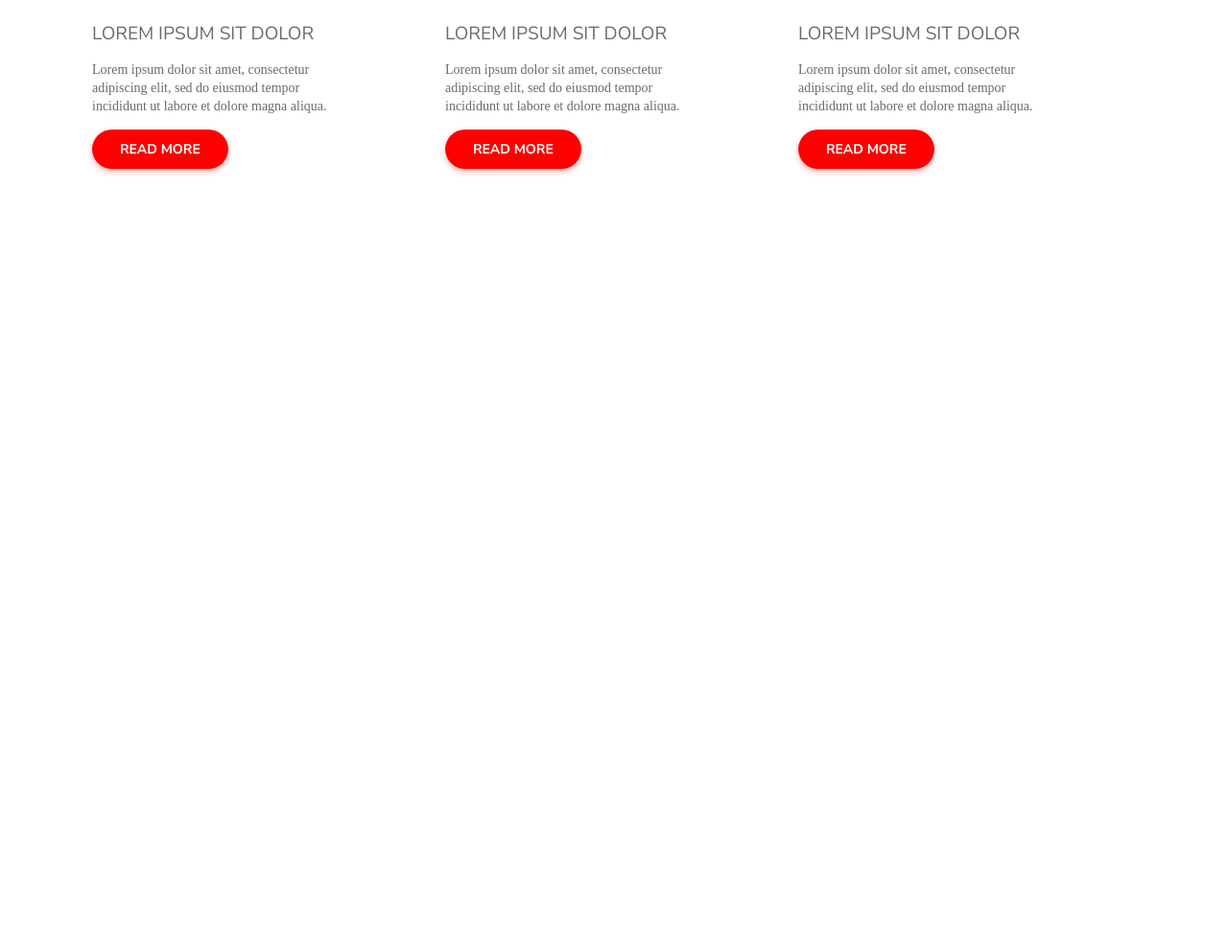
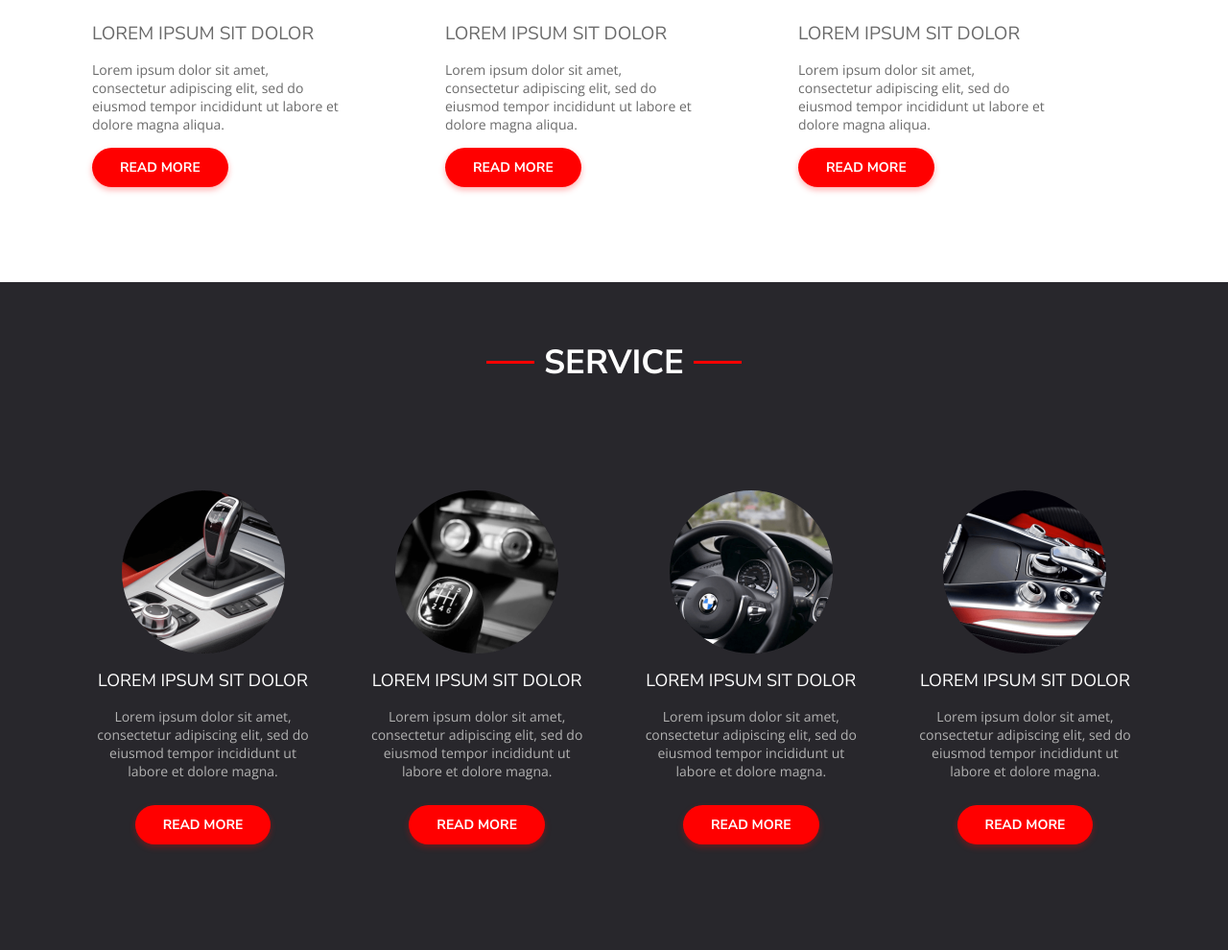
Before and after one commit to Widsky/CarSharing, a plain HTML site: page index.html in a window 1280 px wide. Shown: the part 1183-2173 px from the top of the page at 96% size. Before the commit the page ends 1458 px from the top, so only its background shows below. Drawn offline with nearby package versions, Linux system fonts and the light colour scheme.

Commit message:
Add SERVICE section

```diff
--- a/css/style.css
+++ b/css/style.css
@@ -201,6 +201,7 @@
     margin-bottom: 35px;
     display: flex;
     align-items: center;
+    justify-content: center;
 }
 
 .blog-title::before {
@@ -260,9 +261,10 @@
     font-weight: 300;
     max-width: 260px;
     margin-bottom: 26px;
+    font-family: var(--font2);
 }
 
-.main-article-btn {
+.article-btn {
     padding: 11px 29px;
     color: var(--color1);
     text-decoration: none;
@@ -274,8 +276,85 @@
     font-weight: bold;
     box-shadow: 0px 3px 6px #FF00004D;
     border-radius: 40px;
-
 }
 
 
 /***********************SERVICE***********************/
+
+.service {
+    background-color: var(--color10);
+    padding-bottom: 110px;
+}
+
+.service__container {
+    display: flex;
+    justify-content: space-between;
+}
+
+.service-title {
+    padding-top: 60px;
+    margin-bottom: 35px;
+    display: flex;
+    align-items: center;
+    justify-content: center;
+}
+
+.service-title::before {
+    content: "";
+    width: 50px;
+    height: 3px;
+    background-color: var(--color5);
+}
+
+.service-title::after {
+    content: "";
+    width: 50px;
+    height: 3px;
+    background-color: var(--color5);
+}
+
+.service-title1 {
+    color: var(--color1);
+    font-size: 35px;
+    line-height: 47px;
+    font-weight: bold;
+    font-family: var(--font1);
+    padding: 0 10px;
+}
+
+.service-article {
+    max-width: 231px;
+    display: flex;
+    flex-direction: column;
+    align-items: center;
+    margin-top: 75px;
+}
+
+.service-article-photo {
+    width: 170px;
+    height: 170px;
+    margin-bottom: 15px;
+}
+
+.service-photo-img {
+    width: 100%;
+}
+
+.service-article-title {
+    font-size: 18px;
+    line-height: 26px;
+    color: var(--color1);
+    font-weight: normal;
+    font-family: var(--font1);
+    margin-bottom: 15px;
+}
+
+.service-article-text {
+    font-size: 14px;
+    line-height: 19px;
+    color: var(--color11);
+    font-weight: normal;
+    font-family: var(--font2);
+    margin-bottom: 26px;
+    text-align: center;
+}
--- a/index.html
+++ b/index.html
@@ -59,7 +59,7 @@
     </header>
 
     <main class="main">
-        <div class="blog-title">
+        <div class="blog-title container">
             <span class="blog-title1">BLOG</span>
         </div>
 
@@ -76,7 +76,7 @@
                     sed do eiusmod tempor incididunt ut labore et dolore magna aliqua.
                 </p>
 
-                <a href="#" class="main-article-btn">Read more</a>
+                <a href="#" class="article-btn">Read more</a>
             </article>
 
             <article class="main-article">
@@ -91,7 +91,7 @@
                     sed do eiusmod tempor incididunt ut labore et dolore magna aliqua.
                 </p>
 
-                <a href="#" class="main-article-btn">Read more</a>
+                <a href="#" class="article-btn">Read more</a>
             </article>
 
             <article class="main-article">
@@ -106,10 +106,77 @@
                     sed do eiusmod tempor incididunt ut labore et dolore magna aliqua.
                 </p>
 
-                <a href="#" class="main-article-btn">Read more</a>
+                <a href="#" class="article-btn">Read more</a>
+            </article>
+        </div>
+    </main>
+
+    <section class="service">
+        <div class="service-title container">
+            <span class="service-title1">SERVICE</span>
+        </div>
+
+        <div class="container service__container">
+            <article class="service-article">
+                <div class="service-article-photo">
+                    <img src="images/mini1.png" class="service-photo-img">
+                </div>
+
+                <p class="service-article-title">LOREM IPSUM SIT DOLOR</p>
+
+                <p class="service-article-text">
+                    Lorem ipsum dolor sit amet, consectetur adipiscing elit,
+                    sed do eiusmod tempor incididunt ut labore et dolore magna.
+                </p>
+
+                <a href="#" class="article-btn">Read more</a>
             </article>
 
+            <article class="service-article">
+                <div class="service-article-photo">
+                    <img src="images/mini2.png" class="service-photo-img">
+                </div>
+
+                <p class="service-article-title">LOREM IPSUM SIT DOLOR</p>
+
+                <p class="service-article-text">
+                    Lorem ipsum dolor sit amet, consectetur adipiscing elit,
+                    sed do eiusmod tempor incididunt ut labore et dolore magna.
+                </p>
+
+                <a href="#" class="article-btn">Read more</a>
+            </article>
+
+            <article class="service-article">
+                <div class="service-article-photo">
+                    <img src="images/mini3.png" class="service-photo-img">
+                </div>
+
+                <p class="service-article-title">LOREM IPSUM SIT DOLOR</p>
+
+                <p class="service-article-text">
+                    Lorem ipsum dolor sit amet, consectetur adipiscing elit,
+                    sed do eiusmod tempor incididunt ut labore et dolore magna.
+                </p>
+
+                <a href="#" class="article-btn">Read more</a>
+            </article>
+
+            <article class="service-article">
+                <div class="service-article-photo">
+                    <img src="images/mini4.png" class="service-photo-img">
+                </div>
+
+                <p class="service-article-title">LOREM IPSUM SIT DOLOR</p>
+
+                <p class="service-article-text">
+                    Lorem ipsum dolor sit amet, consectetur adipiscing elit,
+                    sed do eiusmod tempor incididunt ut labore et dolore magna.
+                </p>
+
+                <a href="#" class="article-btn">Read more</a>
+            </article>
         </div>
-    </main>
+    </section>
 </body>
 </html>
```
